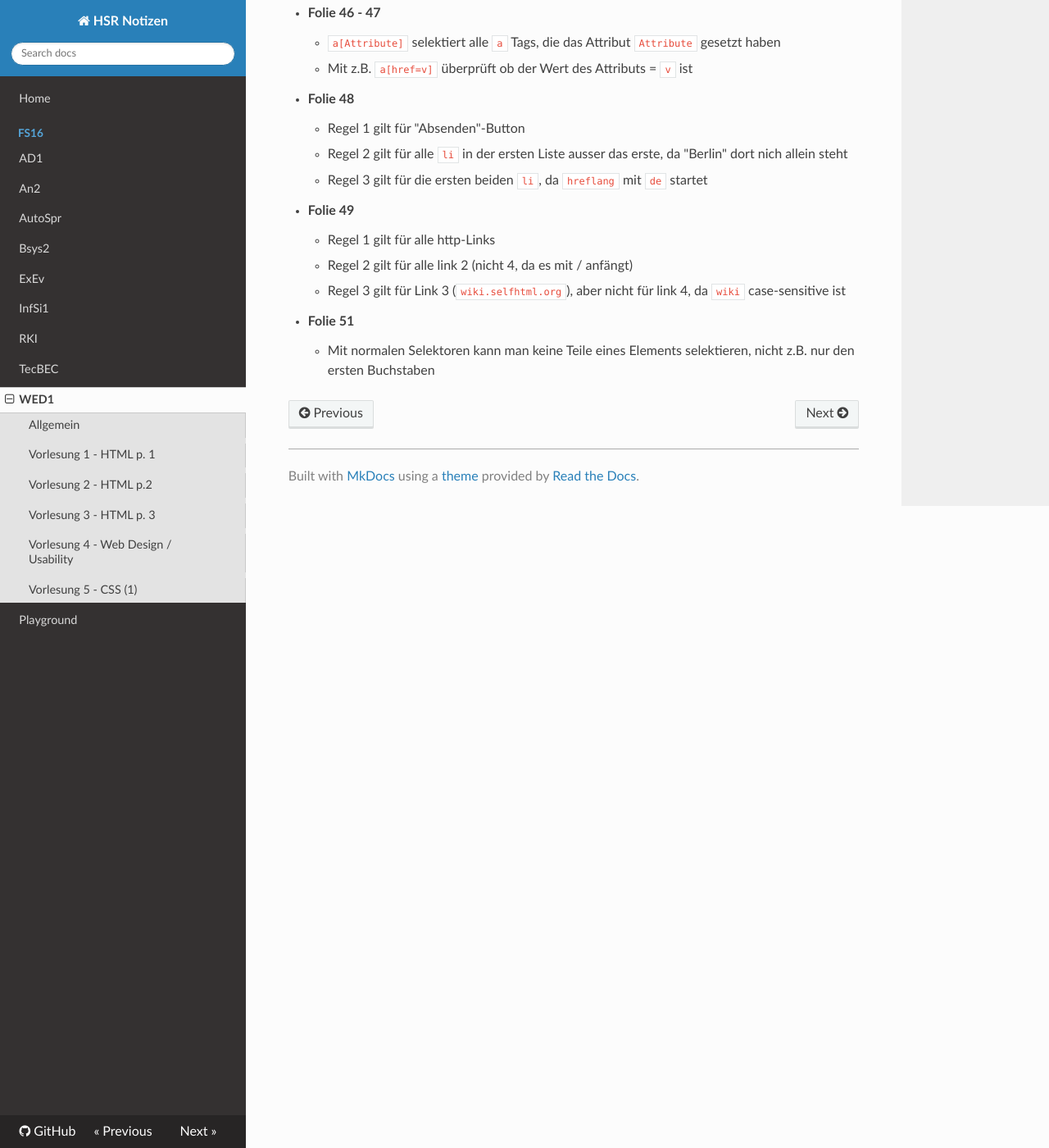
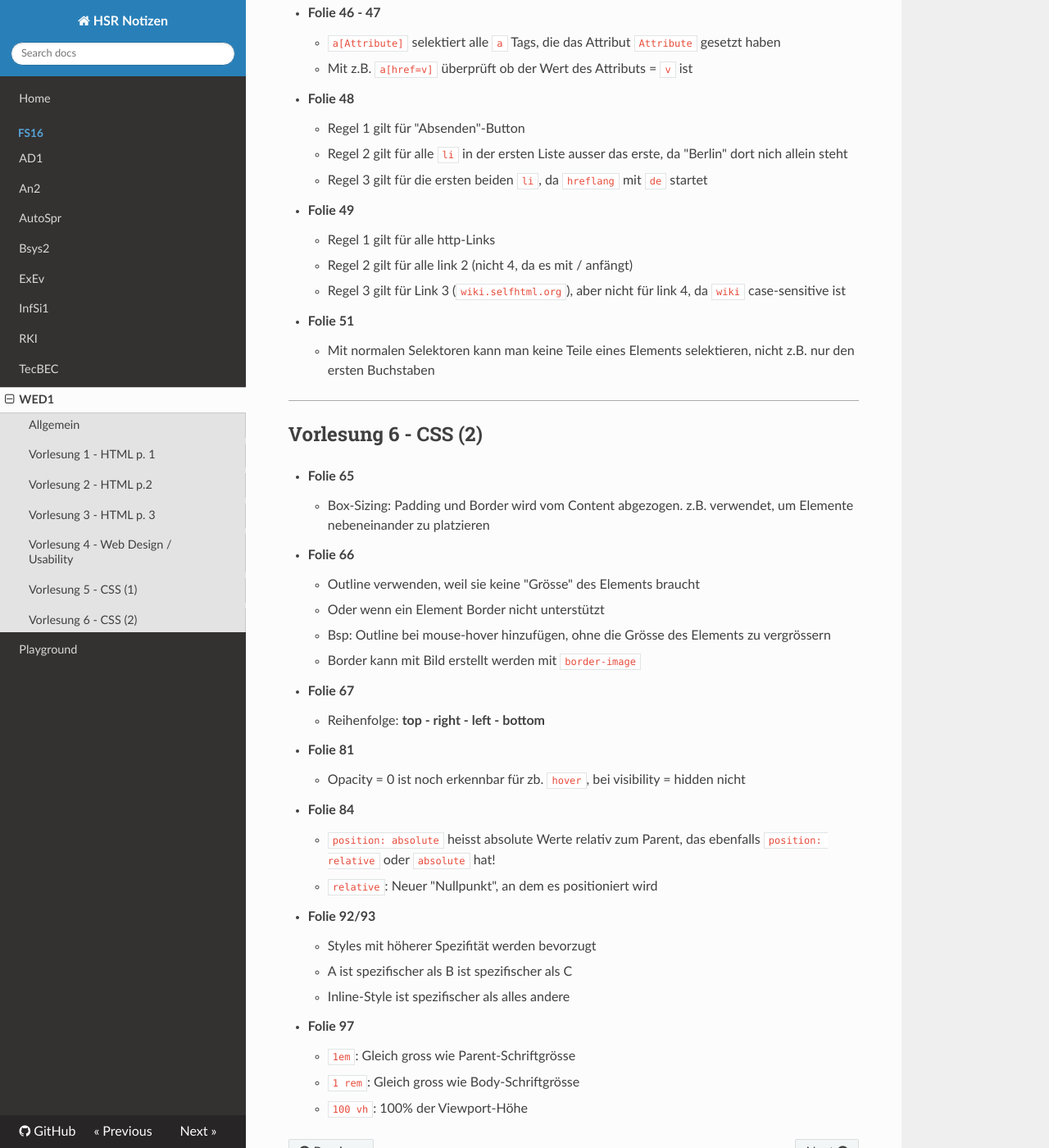
Before and after one commit to Excape/hsr-docs-fs16, an MkDocs documentation site: the page built from docs/fs16/wed1.md, in a window 1280 px wide and 1400 px high, scrolled down 4276 px. Shown: the whole window at 82% size. Built offline with MkDocs 1.6.1, drawn with Linux system fonts in a browser that asks for light colours; nearby versions of some CDN libraries; old or Windows-style settings are respelled for this version of MkDocs.

Commit message:
Updated WED1

```diff
--- a/docs/fs16/wed1.md
+++ b/docs/fs16/wed1.md
@@ -177,3 +177,29 @@ Variante mit externem File:
 
 * **Folie 51**
     * Mit normalen Selektoren kann man keine Teile eines Elements selektieren, nicht z.B. nur den ersten Buchstaben
+
+---
+## Vorlesung 6 - CSS (2)
+
+* **Folie 65**
+    * Box-Sizing: Padding und Border wird vom Content abgezogen. z.B. verwendet, um Elemente nebeneinander zu platzieren
+* **Folie 66**
+    * Outline verwenden, weil sie keine "Grösse" des Elements braucht
+    * Oder wenn ein Element Border nicht unterstützt
+    * Bsp: Outline bei mouse-hover hinzufügen, ohne die Grösse des Elements zu vergrössern
+    * Border kann mit Bild erstellt werden mit `border-image`
+* **Folie 67**
+    * Reihenfolge: **top - right - left - bottom**
+* **Folie 81**
+    * Opacity = 0 ist noch erkennbar für zb. `hover`, bei visibility = hidden nicht
+* **Folie 84**
+    * `position: absolute` heisst absolute Werte relativ zum Parent, das ebenfalls `position: relative` oder `absolute` hat!
+    * `relative`: Neuer "Nullpunkt", an dem es positioniert wird
+* **Folie 92/93**
+    * Styles mit höherer Spezifität werden bevorzugt
+    * A ist spezifischer als B ist spezifischer als C
+    * Inline-Style ist spezifischer als alles andere
+* **Folie 97**
+    * `1em`: Gleich gross wie Parent-Schriftgrösse
+    * `1 rem`: Gleich gross wie Body-Schriftgrösse
+    * `100 vh`: 100% der Viewport-Höhe
```
